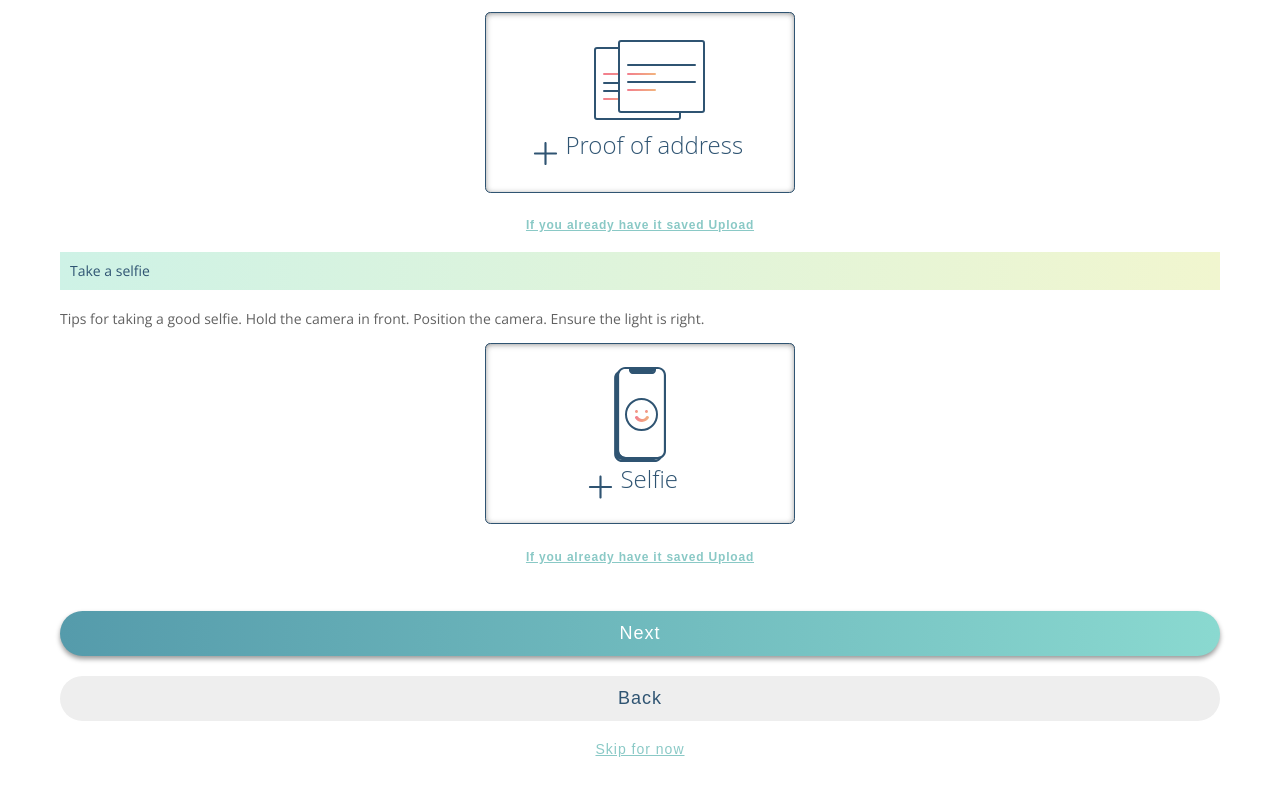
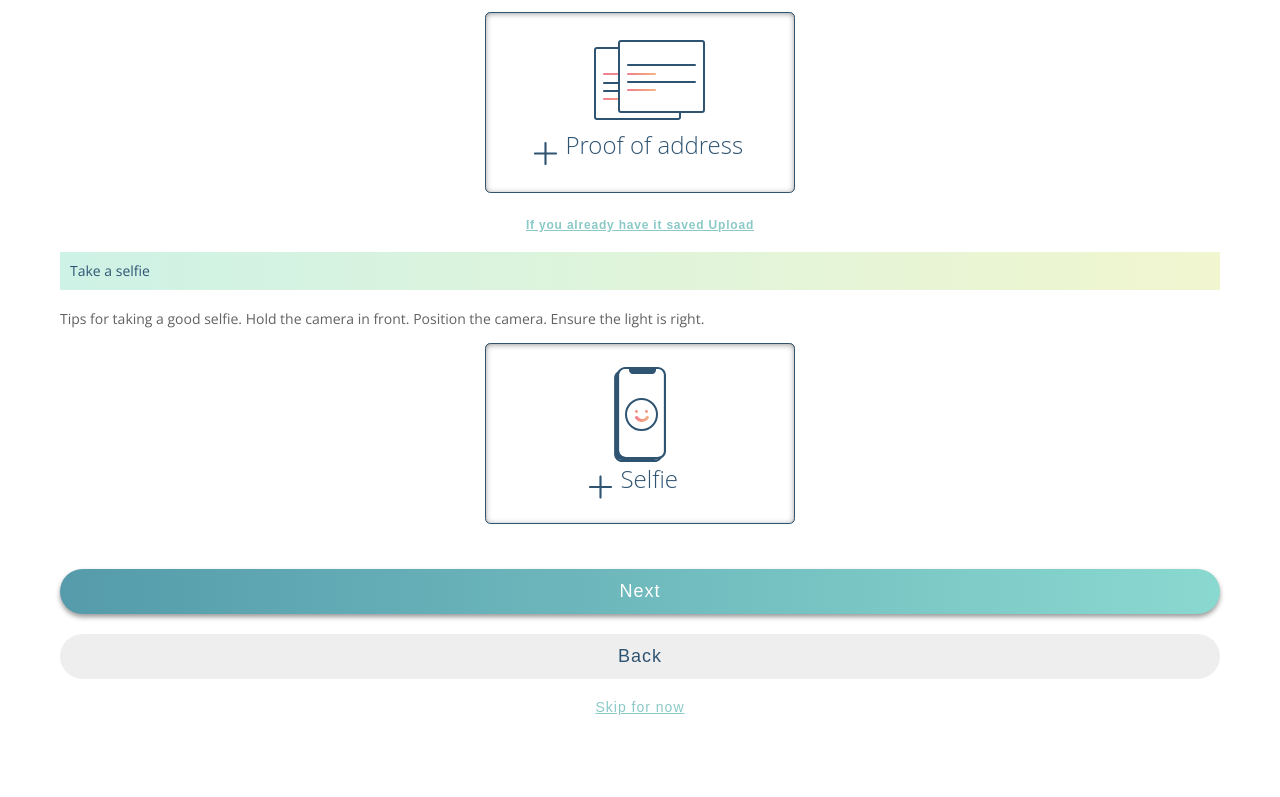
Before and after one commit to sensationmm/get-ground, a Gatsby site: page /onboarding/id-check in a window 1280 px wide. Shown: the part 591-1388 px from the top of the page. After the commit the page ends 1346 px from the top, so only its background shows below. Built offline with nearby package versions, Linux system fonts and the light colour scheme; Gatsby itself is replaced by a stand-in of ours.

Commit message:
RP: if section is selfie then do not show upload

```diff
--- a/src/components/AddProof/AddProof.js
+++ b/src/components/AddProof/AddProof.js
@@ -9,6 +9,7 @@ import classNames from 'classnames'
 import IntroBox from 'src/components/_layout/IntroBox/IntroBox'
 import Button from 'src/components/_buttons/Button/Button'
 import { setImg, setActive, resetActive } from 'src/state/actions/idCheck'
+import { showLoader, hideLoader } from 'src/state/actions/loader'
 
 import './add-proof.scss'
 /**
@@ -181,7 +182,7 @@ export class AddProof extends Component {
         <IntroBox data-test="intro-box">{ t(`onBoarding.idCheck.${section}.title`) }</IntroBox>
         <p className="add-proof-content">{ !this.state.takePicture || !this.state.retakePicture ? t(`onBoarding.idCheck.${section}.content`) : t(`onBoarding.idCheck.${section}.retakeImageContent`)}</p>
         <div className="add-proof-img">{this.handleProof(t)}</div>
-        <div className="add-proof-upload-file">{this.uploadImg(t)}</div>
+        {section !== 'selfie' && <div className="add-proof-upload-file">{this.uploadImg(t)}</div>}
       </div>
     );
   }
@@ -191,7 +192,6 @@ AddProof.propTypes = {
   t: PropTypes.func.isRequired,
   section: PropTypes.string.isRequired,
   initialImg: PropTypes.string.isRequired,
-  isSelfie: PropTypes.bool,
   setImg: PropTypes.func.isRequired,
   setActive: PropTypes.func.isRequired,
   resetActive: PropTypes.func.isRequired,
@@ -204,7 +204,9 @@ const mapStataToProps = (state) => ({
 const actions = {
   setImg,
   setActive,
-  resetActive
+  resetActive,
+  showLoader,
+  hideLoader
 }
 
 export default connect(mapStataToProps, actions)(withTranslation()(AddProof));
```
Also changed, not shown: src/components/AddProof/AddProof.test.js (+12 -1 lines).
